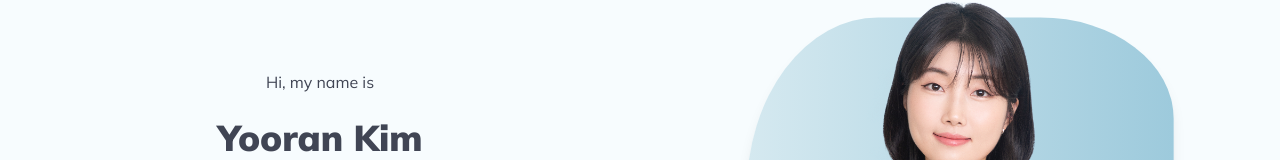
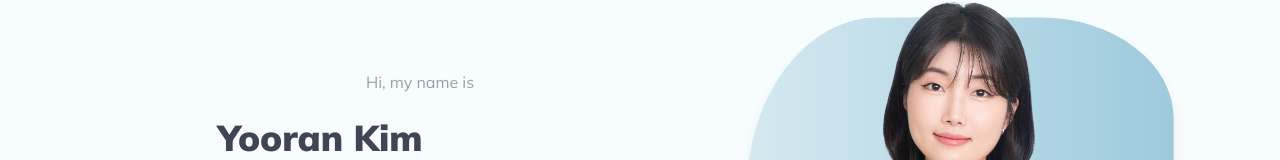
Before and after one commit to yoo-ran/portfolio, a React (Vite) app: page / in a window 1280 px wide. Shown: the part 152-312 px from the top of the page. Built offline with nearby package versions, Linux system fonts and the light colour scheme; a web font is replaced by a local one.

Commit message:
Installed Gsap

```diff
--- a/package.json
+++ b/package.json
@@ -14,6 +14,7 @@
     "@fortawesome/free-brands-svg-icons": "^6.5.1",
     "@fortawesome/free-solid-svg-icons": "^6.5.1",
     "@fortawesome/react-fontawesome": "^0.2.0",
+    "gsap": "^3.12.5",
     "react": "^18.2.0",
     "react-dom": "^18.2.0",
     "react-router-dom": "^6.22.2"
--- a/src/routes/Home.jsx
+++ b/src/routes/Home.jsx
@@ -1,10 +1,17 @@
-import React from 'react';
+import React, { useEffect, useRef }  from 'react';
 import { FontAwesomeIcon } from '@fortawesome/react-fontawesome';
 import { faChevronDown, faArrowUpRightFromSquare,faArrowRight,
   faBrain, faMagnifyingGlassChart,faChartLine,faCode, faQuoteRight,faChevronRight } from '@fortawesome/free-solid-svg-icons'; // Import the specific icon you want to use
+import gsap from 'gsap';
 
 
 function Home() {
+  const myElement = useRef(null);
+
+  useEffect(() => {
+    gsap.to(myElement.current, { duration: 1, x: 100, opacity: 0.5 });
+  }, []);
+
   return(
     <>
         <main className='flex flex-col gap-y-40'>
@@ -12,7 +19,7 @@ function Home() {
           {/* Banner */}
           <section className='flex flex-col justify-center items-center gap-y-8 text-center pt-32 pb-10 bg-white md:grid md:grid-cols-2 '>
             <article className='flex flex-col items-center gap-y-6'>
-              <p className='font-head'>Hi, my name is</p>
+              <p className='font-head' ref={myElement}>Hi, my name is</p>
               <div  className='font-head'>
                   <h1 className='font-black text-4xl'>Yooran Kim</h1>
                   <p className='text-blue font-bold'>A Front-End Developer</p>
```
Also changed, not shown: 1 other file (tests, documents, lock files or other folders).
